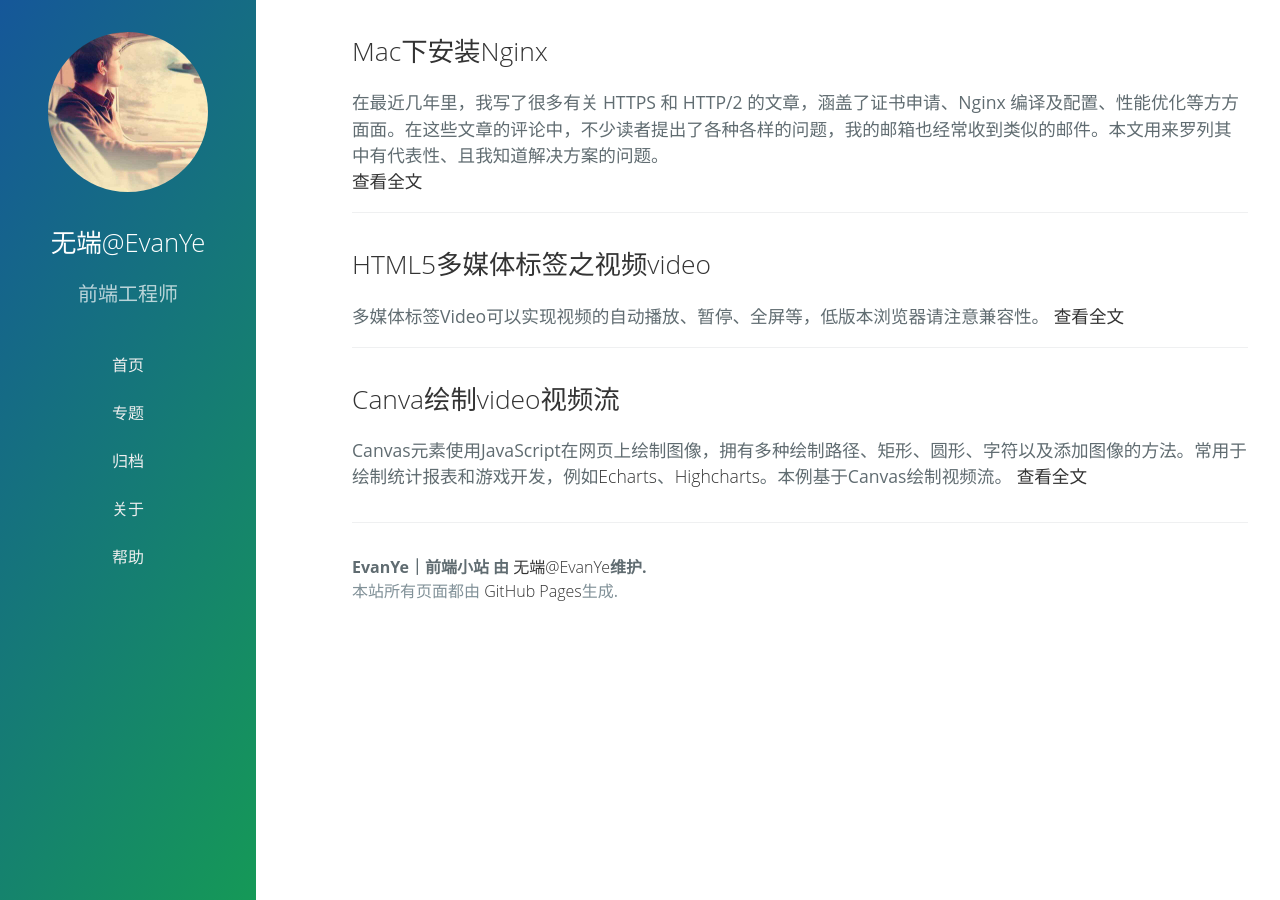
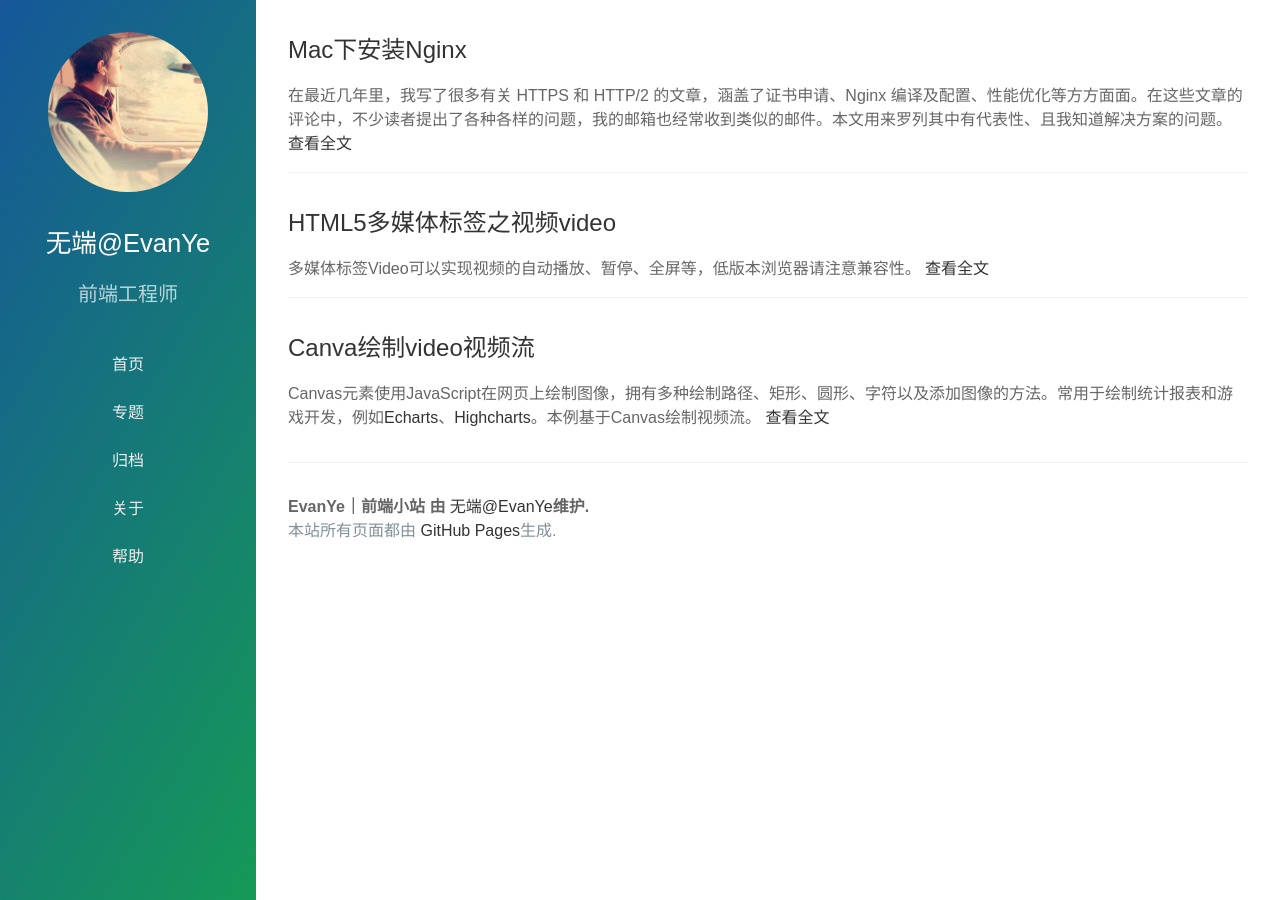
Before and after one commit to EvanYe1990/notes, a Jekyll site: the page built from index.md, in a window 1280 px wide. Built offline with Jekyll 4.4.1, drawn with Linux system fonts in a browser that asks for light colours; our own code applies the rules of GitHub Pages for plain Markdown files.

Commit message:
样式修改

```diff
--- a/assets/css/style.css
+++ b/assets/css/style.css
@@ -3,7 +3,7 @@
 html { font-family: sans-serif; /* 1 */ -ms-text-size-adjust: 100%; /* 2 */ -webkit-text-size-adjust: 100%; /* 2 */ }
 
 /** Remove default margin. */
-body { margin: 0; padding: 0; font-family: 微软雅黑,SimSun,宋体,Helvetica,Tahoma,'Arial sans-serif'; }
+body { margin: 0; padding: 0; font-family: Arial,'Hiragino Sans GB',冬青黑,'Microsoft YaHei',微软雅黑,SimSun,宋体,Helvetica,Tahoma,'Arial sans-serif'; }
 
 /* HTML5 display definitions ========================================================================== */
 /** Correct `block` display not defined for any HTML5 element in IE 8/9. Correct `block` display not defined for `details` or `summary` in IE 10/11 and Firefox. Correct `block` display not defined for `main` in IE 11. */
@@ -252,7 +252,7 @@ td, th { padding: 0; }
 
 * { box-sizing: border-box; }
 
-body { padding: 0; margin: 0; font-family: "Open Sans", "Helvetica Neue", Helvetica, Arial, sans-serif; font-size: 16px; line-height: 1.5; color: #606c71; }
+body { padding: 0; margin: 0; font-size: 16px; line-height: 1.5; color: #666; }
 
 a { color: #333; text-decoration: none; font-weight: 300; }
 a:hover { text-decoration: underline; }
@@ -326,8 +326,8 @@ a:hover { text-decoration: underline; }
       padding: 0 2rem;
       left: 0;
       right: 0;
-      margin-left: 20rem;
-      font-size: 1.1rem;
+      margin-left: 16rem;
+      font-size: 1rem;
     }
   }
 @media screen and (min-width: 42em) and (max-width: 64em) {
@@ -337,7 +337,7 @@ a:hover { text-decoration: underline; }
     left: 0;
     right: 0;
     margin-left: 12rem;
-    font-size: 1.1rem;
+    font-size: 1rem;
   }
 }
 @media screen and (max-width: 42em) { .main-content { padding: 2rem 1rem; font-size: 1rem; } }
```
